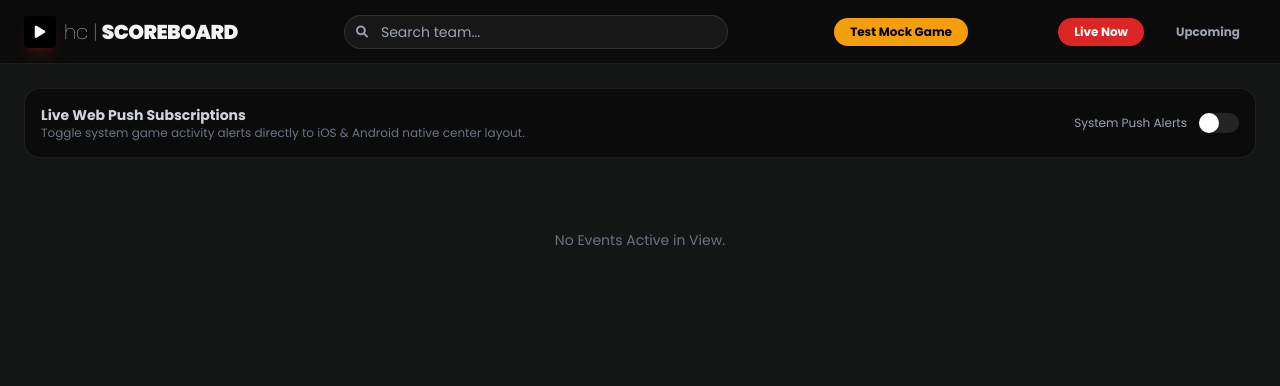
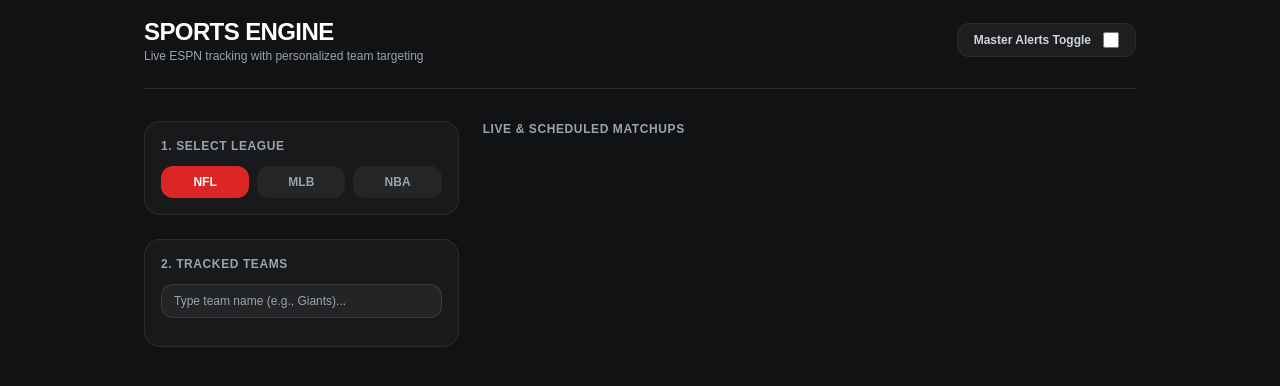
Before and after one commit to MrChris-2025/webpush26, a website with bundled scripts: page index.html in a window 1280 px wide. Built offline with nearby package versions, Linux system fonts and the light colour scheme; no server answers.

Commit message:
Update index.html

```diff
--- a/index.html
+++ b/index.html
@@ -3,71 +3,54 @@
 <head>
     <meta charset="UTF-8">
     <meta name="viewport" content="width=device-width, initial-scale=1.0">
-    <title>hc | Sports Scoreboard</title>
-
-    <meta name="apple-mobile-web-app-capable" content="yes">
-    <meta name="apple-mobile-web-app-status-bar-style" content="black-translucent">
-    <meta name="apple-mobile-web-app-title" content="hc Scoreboard">
-
+    <title>Sports Alert Center</title>
     <script src="https://cdn.tailwindcss.com"></script>
-    <link rel="manifest" href="manifest.json">
     <link href="https://cdnjs.cloudflare.com/ajax/libs/font-awesome/6.0.0/css/all.min.css" rel="stylesheet">
     <style>
-        @import url('https://fonts.googleapis.com/css2?family=Poppins:wght@100;400;700;900&display=swap');
-        :root { --bg-dark: #141515; --accent: #dc2626; }
-        body { font-family: 'Poppins', sans-serif !important; background-color: var(--bg-dark); color: #f3f4f6; overflow-x: hidden; }
-        .match-card { background: rgba(255, 255, 255, 0.04); border: 1px solid rgba(255, 255, 255, 0.08); }
-        .glass { background: rgba(10, 10, 12, 0.9) !important; border-color: rgba(255, 255, 255, 0.08) !important; }
-        #sports-toast-container { position: fixed; top: 24px; right: 24px; z-index: 200; display: flex; flex-direction: column; gap: 16px; max-width: 420px; width: calc(100% - 48px); }
-        .toast-avatar { padding: 18px; color: #ffffff; display: flex; align-items: center; gap: 16px; position: relative; border-radius: 20px; box-shadow: 0 20px 40px rgba(0,0,0,0.5); }
-        .toast-icon-wrapper { width: 42px; height: 42px; border-radius: 12px; background: rgba(220, 38, 38, 0.15); border: 1px solid rgba(220, 38, 38, 0.3); color: #ef4444; flex-shrink: 0; display: flex; align-items: center; justify-content: center; }
-        .toast-dismiss-btn { position: absolute; top: 12px; right: 14px; cursor: pointer; color: #9ca3af; }
-        .toggle-checkbox:checked + .toggle-label { background-color: #ef4444; }
-        .toggle-checkbox:checked + .toggle-label .toggle-dot { transform: translateX(100%); }
+        body { background-color: #111213; color: #f3f4f6; font-family: sans-serif; }
+        .glass-card { background: rgba(255, 255, 255, 0.03); border: 1px solid rgba(255, 255, 255, 0.08); }
     </style>
 </head>
-<body class="selection:bg-red-600 selection:text-white min-h-screen flex flex-col">
+<body class="p-4 max-w-5xl mx-auto">
 
-    <nav class="w-full h-16 glass border-b px-6 flex items-center justify-between sticky top-0 z-[60]">
-        <div class="flex items-center gap-2">
-            <div class="w-8 h-8 bg-black rounded flex items-center justify-center shadow-lg shadow-red-600/20"><i class="fa-solid fa-play text-white text-sm"></i></div>
-            <span class="text-xl font-light tracking-tight">hc | <b class="font-black">SCOREBOARD</b></span>
+    <header class="flex flex-col md:flex-row justify-between items-start md:items-center gap-4 mb-8 pb-6 border-b border-white/10">
+        <div>
+            <h1 class="text-2xl font-black tracking-tight text-white">SPORTS ENGINE</h1>
+            <p class="text-xs text-gray-400">Live ESPN tracking with personalized team targeting</p>
         </div>
+        <div class="flex items-center gap-3 bg-white/5 px-4 py-2 rounded-xl border border-white/5">
+            <span class="text-xs font-semibold text-gray-300">Master Alerts Toggle</span>
+            <input type="checkbox" id="masterAlertToggle" class="w-4 h-4 accent-red-600">
+        </div>
+    </header>
 
-        <div class="flex-1 max-w-sm mx-4 relative">
-            <span class="absolute inset-y-0 left-0 flex items-center pl-3 text-gray-400"><i class="fa-solid fa-magnifying-glass text-xs"></i></span>
-            <input type="text" id="searchInput" placeholder="Search team..." class="w-full bg-white/5 border border-white/10 rounded-full py-1.5 pl-9 pr-4 text-sm text-white focus:outline-none focus:border-red-600">
-        </div>
+    <div class="grid grid-cols-1 lg:grid-cols-3 gap-6">
 
-        <button id="testBtnMock" class="px-4 py-1.5 rounded-full text-xs font-bold bg-amber-500 text-black">Test Mock Game</button>
-
-        <div class="flex items-center gap-4">
-            <button id="topBtnLive" class="px-4 py-1.5 rounded-full text-xs font-bold bg-red-600 text-white">Live Now</button>
-            <button id="topBtnAll" class="px-4 py-1.5 rounded-full text-xs font-bold text-gray-400 hover:bg-white/5">Upcoming</button>
-        </div>
-    </nav>
-
-    <main class="flex-1 p-6 max-w-7xl mx-auto w-full">
-        <div class="glass border rounded-2xl p-4 mb-6 flex flex-col sm:flex-row items-center justify-between gap-4">
-            <div>
-                <h2 class="text-sm font-bold text-gray-300">Live Web Push Subscriptions</h2>
-                <p class="text-xs text-gray-500">Toggle system game activity alerts directly to iOS & Android native center layout.</p>
-            </div>
-            <div class="flex items-center">
-                <span class="text-xs text-gray-400 mr-3 font-medium">System Push Alerts</span>
-                <div class="relative inline-block w-10 align-middle select-none transition duration-200 ease-in">
-                    <input type="checkbox" id="globalPushToggle" class="toggle-checkbox absolute block w-5 h-5 rounded-full bg-white border-4 border-transparent appearance-none cursor-pointer focus:outline-none"/>
-                    <label for="globalPushToggle" class="toggle-label block overflow-hidden h-5 rounded-full bg-white/10 cursor-pointer"></label>
+        <section class="space-y-6">
+            <div class="glass-card p-4 rounded-2xl">
+                <h3 class="text-xs font-bold uppercase tracking-wider text-gray-400 mb-3">1. Select League</h3>
+                <div class="grid grid-cols-3 gap-2">
+                    <button id="btn-nfl" class="league-btn py-2 text-xs font-bold rounded-xl bg-red-600 text-white">NFL</button>
+                    <button id="btn-mlb" class="league-btn py-2 text-xs font-bold rounded-xl bg-white/5 text-gray-400 hover:bg-white/10">MLB</button>
+                    <button id="btn-nba" class="league-btn py-2 text-xs font-bold rounded-xl bg-white/5 text-gray-400 hover:bg-white/10">NBA</button>
                 </div>
             </div>
-        </div>
 
-        <div id="matchesGrid" class="grid grid-cols-1 sm:grid-cols-2 md:grid-cols-3 gap-6"></div>
-    </main>
+            <div class="glass-card p-4 rounded-2xl">
+                <h3 class="text-xs font-bold uppercase tracking-wider text-gray-400 mb-3">2. Tracked Teams</h3>
+                <input type="text" id="teamSearchInput" placeholder="Type team name (e.g., Giants)..." class="w-full bg-white/5 border border-white/10 rounded-xl px-3 py-2 text-xs text-white focus:outline-none focus:border-red-600 mb-3">
+                <div id="trackedTeamsList" class="flex flex-wrap gap-2 max-h-40 overflow-y-auto">
+                    </div>
+            </div>
+        </section>
 
-    <div id="sports-toast-container"></div>
+        <main class="lg:col-span-2 space-y-4">
+            <h3 class="text-xs font-bold uppercase tracking-wider text-gray-400">Live & Scheduled Matchups</h3>
+            <div id="scoreboardGrid" class="grid grid-cols-1 md:grid-cols-2 gap-4">
+                </div>
+        </main>
+    </div>
 
     <script type="module" src="./app.js"></script>
-
 </body>
 </html>
```
